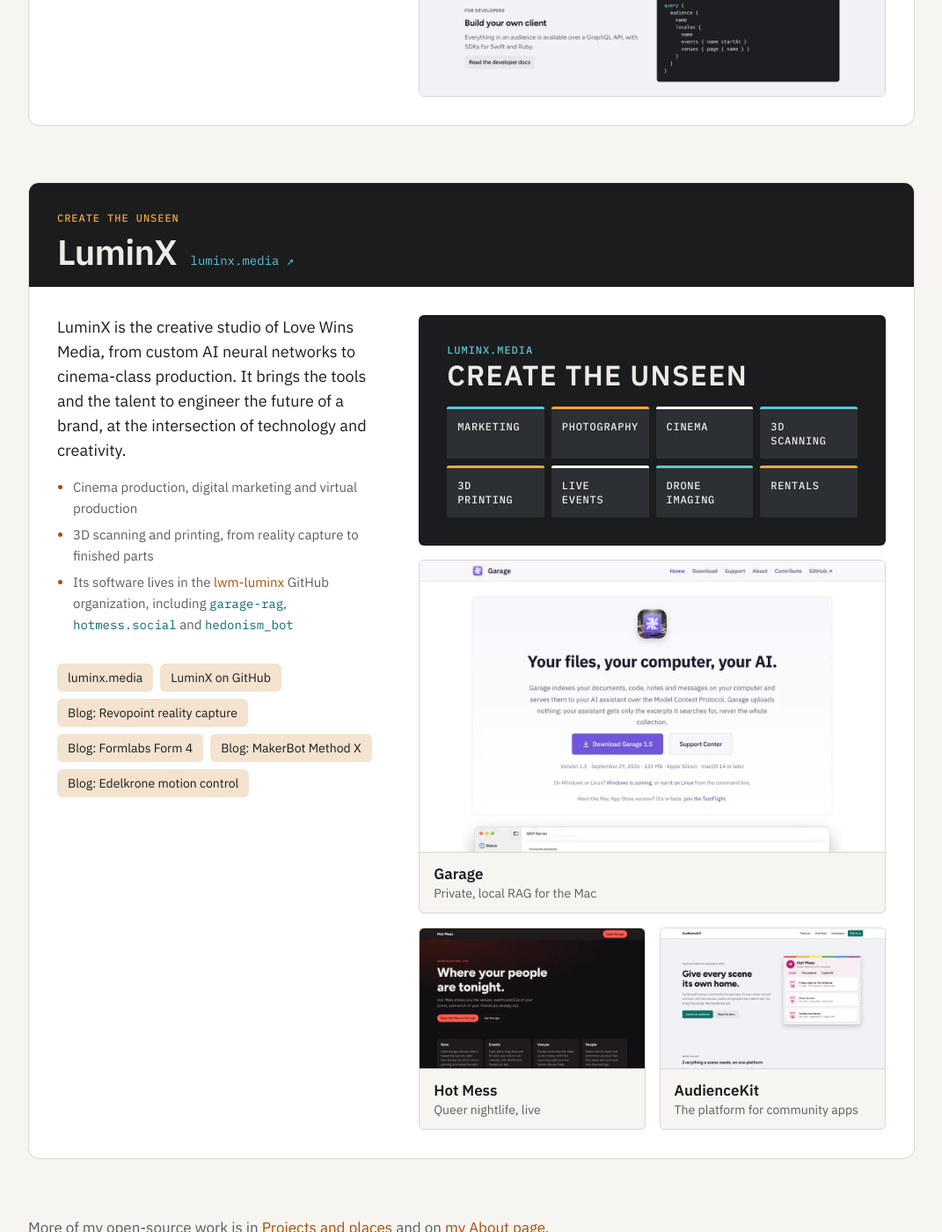
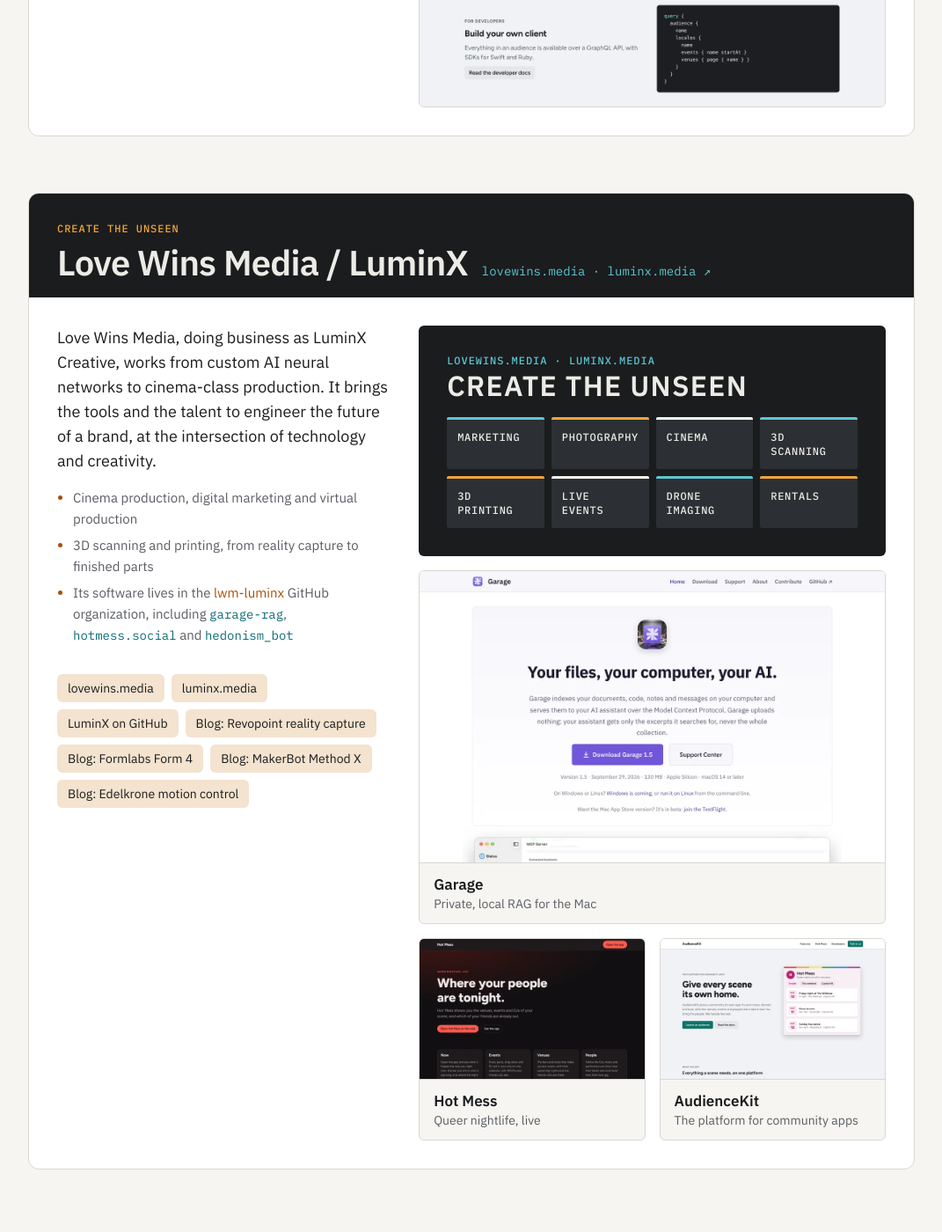
Before and after one commit to rickmark/rickmark_me, a Jekyll site: the page built from products.html, in a window 1280 px wide and 1400 px high, scrolled down 3115 px. Shown: the whole window at 88% size, without its empty margins (104-1175 px from the left). Built offline with Jekyll 4.4.1, drawn with Linux system fonts in a browser that asks for light colours; some of the changed text lies outside the part shown.

Commit message:
Rename the LuminX product to Love Wins Media / LuminX
Links both lovewins.media and luminx.media from the product entry, the
About page and the footer.

Co-Authored-By: Claude Opus 5.5 (1M context) <noreply@anthropic.com>
Claude-Session: https://claude.ai/code/session_01G3YJFTbiLNMsEEzRXdzHr7

```diff
--- a/_data/links.yml
+++ b/_data/links.yml
@@ -5,7 +5,7 @@ sites:
     note: Security research notes
   - name: Products
     url: /products/
-    note: Garage, AudienceKit, Hot Mess and LuminX
+    note: Garage, AudienceKit, Hot Mess and Love Wins Media / LuminX
   - name: Garage
     url: https://garagerag.app
     note: Private, local RAG for the Mac
@@ -18,8 +18,8 @@ sites:
   - name: Hot Mess
     url: https://hotmess.social
     note: Queer nightlife, live
-  - name: LuminX
-    url: https://luminx.media
+  - name: Love Wins Media / LuminX
+    url: https://lovewins.media
     note: Cinema, photography, 3D scanning and more
   - name: Team t8012 blog
     url: https://blog.t8012.dev/on-bridgeos-t2-research/
@@ -38,7 +38,7 @@ orgs:
   - name: AudienceKit
     url: https://github.com/audience-kit
     note: Community, people, places and events
-  - name: LuminX
+  - name: Love Wins Media / LuminX
     url: https://github.com/lwm-luminx
     note: LuminX's software, from Garage to hedonism_bot
 
--- a/_data/products.yml
+++ b/_data/products.yml
@@ -110,14 +110,15 @@
       url: https://github.com/lwm-luminx/hotmess.social
 
 - slug: luminx
-  name: LuminX
+  name: Love Wins Media / LuminX
   kicker: Create the unseen
-  url: https://luminx.media
-  domain: luminx.media
+  url: https://lovewins.media
+  domain: lovewins.media · luminx.media
   colour: graphite
   summary: >-
-    LuminX is the creative studio of Love Wins Media, from custom AI neural networks to cinema-class production. It
-    brings the tools and the talent to engineer the future of a brand, at the intersection of technology and creativity.
+    Love Wins Media, doing business as LuminX Creative, works from custom AI neural networks to cinema-class
+    production. It brings the tools and the talent to engineer the future of a brand, at the intersection of technology
+    and creativity.
   services: [Marketing, Photography, Cinema, 3D scanning, 3D printing, Live events, Drone imaging, Rentals]
   facts:
     - Cinema production, digital marketing and virtual production
@@ -125,6 +126,8 @@
     - "Its software lives in the <a href=\"https://github.com/lwm-luminx\">lwm-luminx</a> GitHub organization, including <a href=\"https://github.com/lwm-luminx/garage-rag\"><code>garage-rag</code></a>, <a href=\"https://github.com/lwm-luminx/hotmess.social\"><code>hotmess.social</code></a> and <a href=\"https://github.com/lwm-luminx/hedonism_bot\"><code>hedonism_bot</code></a>"
   family: [garage, hot-mess, audiencekit]
   links:
+    - name: lovewins.media
+      url: https://lovewins.media
     - name: luminx.media
       url: https://luminx.media
     - name: LuminX on GitHub
--- a/about.md
+++ b/about.md
@@ -128,7 +128,7 @@ Screenshots and more detail for each are on the [Products]({{ '/products/' | rel
 - [Hot Mess](https://hotmess.social), my 2015 app that indexed subcultures by their people, places, and events, is now
   a guide to queer nightlife built on AudienceKit, with [iOS](https://github.com/audience-kit/hot_mess_ios),
   [Android](https://github.com/audience-kit/hot_mess_android) and [web](https://hotmess.social/app/) apps.
-- [LuminX](https://luminx.media) is Love Wins Media's creative studio, from custom AI to cinema-class production,
+- [Love Wins Media](https://lovewins.media) / [LuminX](https://luminx.media) is a creative studio, from custom AI to cinema-class production,
   photography, 3D scanning and printing, live events and drone imaging. Its software, including Garage, the Hot Mess
   website and hedonism_bot, lives in the [lwm-luminx](https://github.com/lwm-luminx) GitHub organization.
 - [hedonism_bot](https://github.com/lwm-luminx/hedonism_bot) lets photographers upload photos. It uses Postgres,
--- a/products.html
+++ b/products.html
@@ -6,7 +6,7 @@ wide: true
 band: true
 band_label: What I'm building
 band_lead: Alongside the research, I build products that keep people's data on their own devices and help communities find each other.
-description: Garage, AudienceKit, Hot Mess and LuminX, the products Rick Mark-Penwell builds, with screenshots and links.
+description: Garage, AudienceKit, Hot Mess and Love Wins Media / LuminX, the products Rick Mark-Penwell builds, with screenshots and links.
 ---
 <nav class="product-index" aria-label="Products">
   {% for p in site.data.products %}<a class="product-tab product-tab-{{ p.colour }}" href="#{{ p.slug }}"><span class="label">{{ p.kicker }}</span><strong>{{ p.name }}</strong></a>{% endfor %}
```
